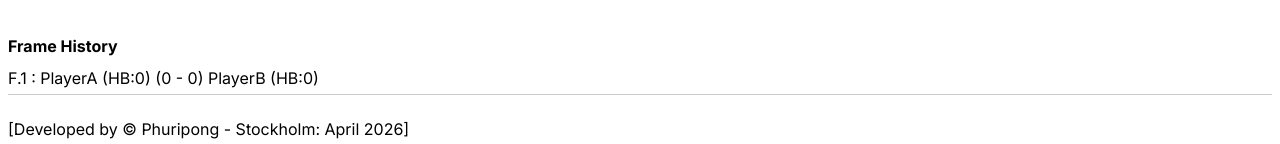
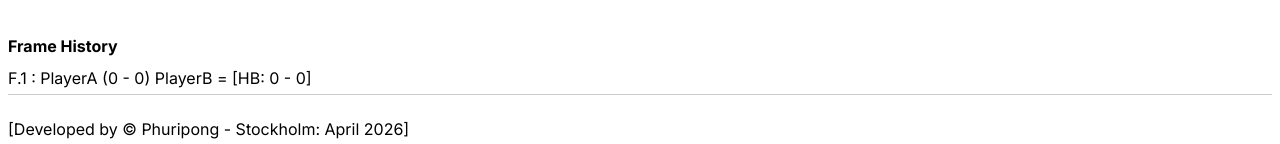
Before and after one commit to phuriponga/SnookerScoreBoard, a Next.js app: page / in a window 1280 px wide. Both pictures are taken after a click on the button "End Frame". Shown: the part 750-894 px from the top of the page. Built offline with nearby package versions, Linux system fonts and the light colour scheme.

Commit message:
Add high break tracking to frame history

```diff
--- a/components/SnookerScoreboardApp.tsx
+++ b/components/SnookerScoreboardApp.tsx
@@ -15,6 +15,7 @@ type Action = {
   phase: 'reds' | 'colors'
   expectedNext: 'red' | 'color'
   nextColorIndex: number
+  breakEnd?: boolean
 }
 
 const COLOR_POINTS: Record<Color, number> = {
@@ -42,7 +43,7 @@ const BALL_IMAGES: Record<Color | 'red', string> = {
 import Image from 'next/image'
 
 export default function SnookerScoreboardApp() {
-  const [frameHistory, setFrameHistory] = useState<{ A: number; B: number }[]>([])
+  const [frameHistory, setFrameHistory] = useState<{ A: number; B: number; highBreakA: number; highBreakB: number }[]>([])
   const [playerNames, setPlayerNames] = useState({ A: 'PlayerA', B: 'PlayerB' })
   const [renameTarget, setRenameTarget] = useState<Player | null>(null)
   const [tempName, setTempName] = useState('')
@@ -61,6 +62,7 @@ export default function SnookerScoreboardApp() {
     let total = 0
     for (let i = history.length - 1; i >= 0; i--) {
       const h = history[i]
+      if (h.breakEnd) break //STOP if break ended
       if (h.player !== currentPlayer) break
       total += h.points
     }
@@ -69,19 +71,16 @@ export default function SnookerScoreboardApp() {
 
   const highBreak = useMemo(() => {
     const result: Record<Player, number> = { A: 0, B: 0 }
-
     let temp: Record<Player, number> = { A: 0, B: 0 }
-    let lastPlayer: Player | null = null
 
     for (const h of history) {
-      if (h.player !== lastPlayer) {
+      if (h.breakEnd) {
         temp[h.player] = 0
+        continue
       }
 
       temp[h.player] += h.points
       result[h.player] = Math.max(result[h.player], temp[h.player])
-
-      lastPlayer = h.player
     }
 
     return result
@@ -152,13 +151,52 @@ export default function SnookerScoreboardApp() {
 
   function foul(points: number) {
     const other = currentPlayer === 'A' ? 'B' : 'A'
+
+    setHistory(prev => [
+      ...prev,
+      {
+        player: currentPlayer,
+        points: 0,
+        label: 'Break End',
+        redsRemaining,
+        phase,
+        expectedNext,
+        nextColorIndex,
+        breakEnd: true
+      },
+      {
+        player: other,
+        points,
+        label: `Foul ${points}`,
+        redsRemaining,
+        phase,
+        expectedNext,
+        nextColorIndex
+      }
+    ])
+
     setScores(prev => ({ ...prev, [other]: prev[other] + points }))
     setCurrentPlayer(other)
-    setHistory(prev => [...prev, { player: other, points, label: `Foul ${points}`, redsRemaining, phase, expectedNext, nextColorIndex }])
   }
 
   function switchTurn(player: Player) {
     if (currentPlayer !== player) {
+
+      //Mark end of break for current player
+      setHistory(prev => [
+        ...prev,
+        {
+          player: currentPlayer,
+          points: 0,
+          label: 'Break End',
+          redsRemaining,
+          phase,
+          expectedNext,
+          nextColorIndex,
+          breakEnd: true
+        }
+      ])
+
       setCurrentPlayer(player)
     }
     if (redsRemaining <= 0) {
@@ -218,7 +256,12 @@ function endFrame(finalScores = scores) {
 
   setFrameHistory(prev => [
     ...prev,
-    { A: finalScores.A, B: finalScores.B }
+    {
+      A: finalScores.A,
+      B: finalScores.B,
+      highBreakA: highBreak.A,
+      highBreakB: highBreak.B
+    }
   ])
 
   setFrames(prev => ({
@@ -309,7 +352,7 @@ function endFrame(finalScores = scores) {
               <h2 style={{ fontSize: "16px", fontWeight: "bold", marginBottom: "6px" }}>Frame History</h2>
               {frameHistory.map((frame, index) => (
                 <div key={index} style={{fontSize: "16px", padding: "6px 0", borderBottom: "1px solid #ccc"}}>
-                  F.{index + 1} : {playerNames.A} (HB:{highBreak.A}) (
+                  F.{index + 1} : {playerNames.A} (
                   <span style={{fontWeight: frame.A > frame.B ? "bold" : "normal", color: frame.A > frame.B ? "green" : "inherit"}}>
                     {frame.A}
                   </span>
@@ -317,7 +360,7 @@ function endFrame(finalScores = scores) {
                   <span style={{fontWeight: frame.B > frame.A ? "bold" : "normal", color: frame.B > frame.A ? "green" : "inherit"}}>
                     {frame.B}
                   </span>
-                  ) {playerNames.B} (HB:{highBreak.B})
+                  ) {playerNames.B} = [HB: {frame.highBreakA} - {frame.highBreakB}]
                 </div>
               ))}
             </CardContent>
```
